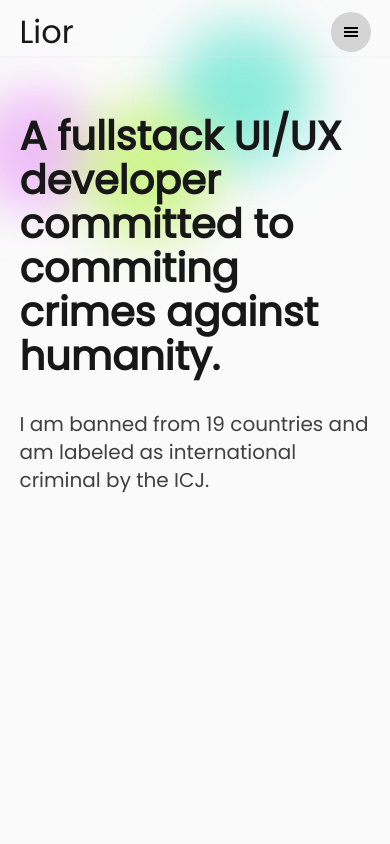
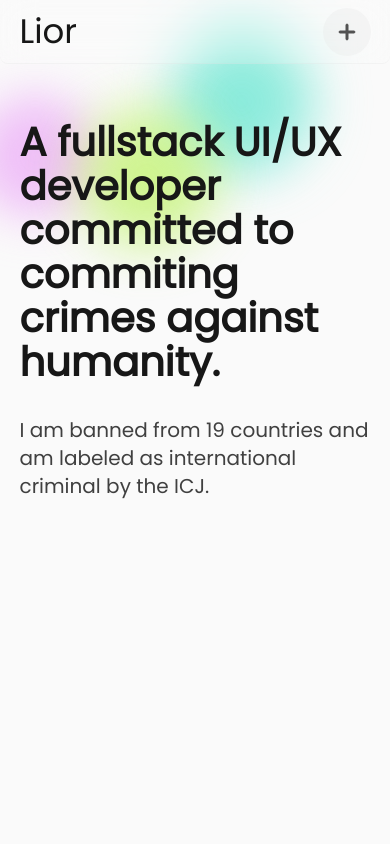
Before and after one commit to underscorelior/portfolio, a React (Vite) app: page / in a window 390 px wide. Shown: the top 844 px of the page. Built offline with nearby package versions, Linux system fonts and the light colour scheme.

Commit message:
Small update

```diff
--- a/src/components/Header.jsx
+++ b/src/components/Header.jsx
@@ -3,7 +3,7 @@ import BlobHeader from "./Header/BlobHeader"
 class Header extends Component {
 	render() {
 		return (
-			<header className="flex VHcenter">
+			<header className="flex VHcenter flex-col">
 				<BlobHeader/>
 			</header>
 		);
--- a/src/components/MobileNav.jsx
+++ b/src/components/MobileNav.jsx
@@ -1,64 +1,91 @@
 import React, { useState } from "react";
-import NavbarItems from "./Nav/NavbarItems";
-import { motion, AnimatePresence } from "framer-motion";
-import { GrClose } from "react-icons/gr";
-import { GiHamburgerMenu } from "react-icons/gi";
+import { motion } from "framer-motion";
 
-const Navbar = () => {
-  const [isToggled, setToggle] = useState(false);
 
-  function toggleNav() {
-    setToggle(!isToggled);
-      if(!isToggled){
+function App() {
+  const [isOpen, setIsOpen] = useState(false);
+
+    function toggleNav() {
+    setIsOpen(!isOpen);
+      if(!isOpen){
         document.body.style.overflow = 'hidden';
       }
       else {
         document.body.style.overflow = 'unset';
       }
   }
-
-  const navContainer = {
-    visible: {
-      //x: 0,
-      opacity: 1,
-      transition: {
-        x: { velocity: 100 },
-        duration: 0.3,
-      },
+  const iconVariants = {
+    opened: {
+      rotate: 135
     },
-    hidden: {
-      //x: -250,
-      opacity: 0,
-      transition: {
-        x: { velocity: 100 },
-        duration: 0.3,
-      },
-    },
+    closed: {
+      rotate: 0
+    }
   };
 
+  const menuVariants = {
+    opened: {
+      top: 0,
+      transition: {
+        when: "beforeChildren",
+        staggerChildren: 0.35
+      }
+    },
+    closed: {
+      top: "-100vh"
+    }
+  };
+
+  const linkVariants = {
+    opened: {
+      opacity: 1,
+      y: 50
+    },
+    closed: {
+      opacity: 0,
+      y: 0
+    }
+  };
 
   return (
     <>
-      <nav className="mobile-navbar">
+      <header className="mobile-navbar">
         <h1 className="mobile-navbar-name">Lior</h1>
-        <button className='mobile-nav-btn' onClick={() => toggleNav()}>
-          {isToggled ? <GrClose /> : <GiHamburgerMenu />}
-        </button>
-      </nav>
-      <AnimatePresence>
-        {isToggled && (
-          <motion.nav
-            className='mobile-navbar-menu'
-            initial='hidden'
-            animate={isToggled ? "visible" : "hidden"}
-            exit='hidden'
-            variants={navContainer}>
-            <NavbarItems isToggled={isToggled} />
-          </motion.nav>
-        )}
-      </AnimatePresence>
+        <motion.div
+          variants={iconVariants}
+          animate={isOpen ? "opened" : "closed"}
+          onClick={() => toggleNav()}
+          className="mobile-nav-btn"
+        >
+          <svg
+            width="24"
+            height="24"
+            viewBox="0 0 24 24"
+            className="stroke-neutral-600 stroke-1"
+            xmlns="http://www.w3.org/2000/svg"
+          >
+            <path
+              d="M12 4C11.4477 4 11 4.44772 11 5V11H5C4.44772 11 4 11.4477 4 12C4 12.5523 4.44772 13 5 13H11V19C11 19.5523 11.4477 20 12 20C12.5523 20 13 19.5523 13 19V13H19C19.5523 13 20 12.5523 20 12C20 11.4477 19.5523 11 19 11H13V5C13 4.44772 12.5523 4 12 4Z"
+              fill="#525252"
+            />
+          </svg>
+        </motion.div>
+      </header>
+
+      <motion.nav
+      className="mobile-navbar-menu VHcenter flex flex-col"
+        initial={false}
+        variants={menuVariants}
+        animate={isOpen ? "opened" : "closed"}
+      >
+        <nav className="fixed top-[30vh] flex flex-col VHcenter gap-y-6">
+        <motion.li className="nav-item" variants={linkVariants}>About</motion.li>
+        <motion.li className="nav-item" variants={linkVariants}>Contact</motion.li>
+        <motion.li className="nav-item bg-neutral-800 text-white p-4 rounded-lg" variants={linkVariants}>View Work</motion.li>
+        </nav>
+      </motion.nav>
     </>
   );
-};
+}
 
-export default Navbar;
+export default App;
--- a/src/components/Nav/NavbarItems.jsx
+++ /dev/null
@@ -1,60 +0,0 @@
-import React from "react";
-import { motion } from "framer-motion";
-
-const Navbar = ({ isToggled }) => {
-  const items = ["Home", "Products", "Services", "About"];
-
-  const navList = {
-    visible: {
-      opacity: 1,
-      transition: {
-        delayChildren: 0.2,
-        staggerChildren: 0.07
-      }
-    },
-    hidden: {
-      opacity: 0,
-      transition: {
-        staggerChildren: 0.05,
-        staggerDirection: -1
-      }
-    }
-  };
-
-  const navItem = {
-    visible: {
-      y: 0,
-      opacity: 1,
-      transition: {
-        y: { stiffness: 1000, velocity: -100 }
-      }
-    },
-    hidden: {
-      y: 50,
-      opacity: 0,
-      transition: {
-        y: { stiffness: 1000, velocity: -100 }
-      }
-    }
-  };
-
-  return (
-    <>
-      <motion.ul
-        className="navList"
-        initial="hidden"
-        animate="visible"
-        exit="hidden"
-        variants={navList}
-      >
-        {items.map(item => (
-          <motion.li className="nav-item" variants={navItem} key={item}>
-            <p>{item}</p>
-          </motion.li>
-        ))}
-      </motion.ul>
-    </>
-  );
-};
-
-export default Navbar;
--- a/src/style.css
+++ b/src/style.css
@@ -41,19 +41,23 @@
 	}
 
 	.mobile-navbar {
-		@apply flex md:hidden z-50 flex-row items-center justify-between px-[5%] min-w-full mt-2 border-b-2 border-neutral-200/20;
+		@apply sticky top-0 bg-white backdrop-filter backdrop-blur-lg bg-opacity-10 w-full rounded-lg flex flex-row items-center justify-between md:hidden z-50 px-[5%] py-[0.375rem] min-w-full border-b border-neutral-300/20;
 	}
 
 	.mobile-navbar-name {
-		@apply text-[2rem] font-medium text-neutral-900;
+		@apply text-[2.125rem] font-medium text-neutral-900;
 	}
 
 	.mobile-navbar-menu {
-		@apply w-full h-max  fixed top-0 left-0 z-40 bg-white backdrop-filter backdrop-blur-lg bg-opacity-10 flex flex-col items-center justify-center md:hidden;
+		@apply w-full h-full fixed top-0 z-40 bg-white backdrop-filter backdrop-blur-lg bg-opacity-10 flex flex-col items-center justify-center md:hidden;
 	}
 
 	.mobile-nav-btn {
-		@apply w-10 h-10 rounded-full bg-neutral-300 cursor-pointer z-50 items-center flex justify-center;
+		@apply w-12 h-12 rounded-full bg-neutral-200/30 cursor-pointer z-50 items-center flex justify-center;
+	}
+
+	.nav-item {
+		@apply text-2xl list-none text-neutral-900 font-medium cursor-pointer;
 	}
 }
 
@@ -85,16 +89,8 @@
 
 
 
-.navList {
-  padding: 100px 70px 200px 70px;
-}
 
-.nav-item {
-  font-size: 20px;
-  list-style: none;
-  color: white;
-  cursor: pointer;
-}
+
 
 h4 {
   margin-block-start: 1px;
```
Also changed, not shown: 1 other file (tests, documents, lock files or other folders).
